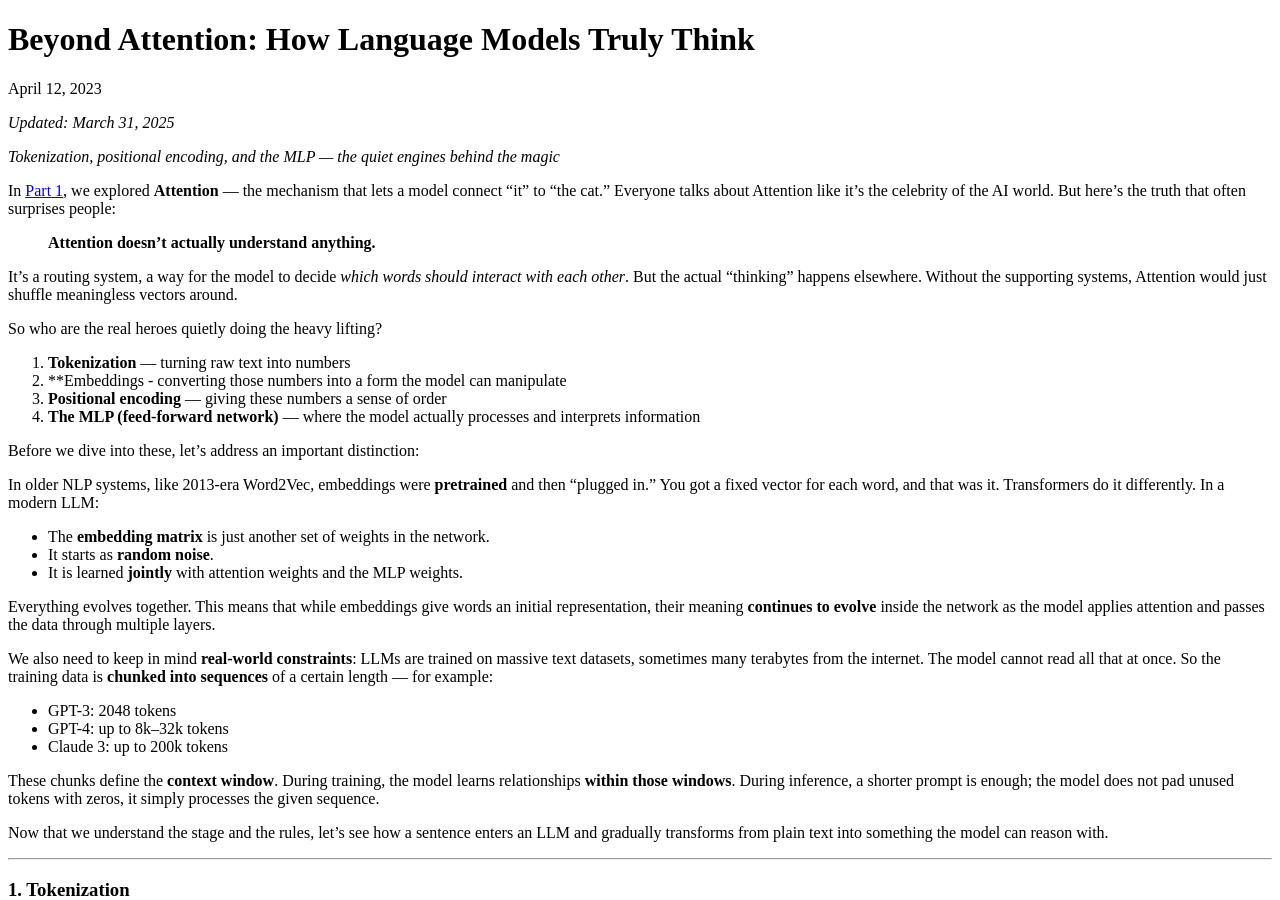
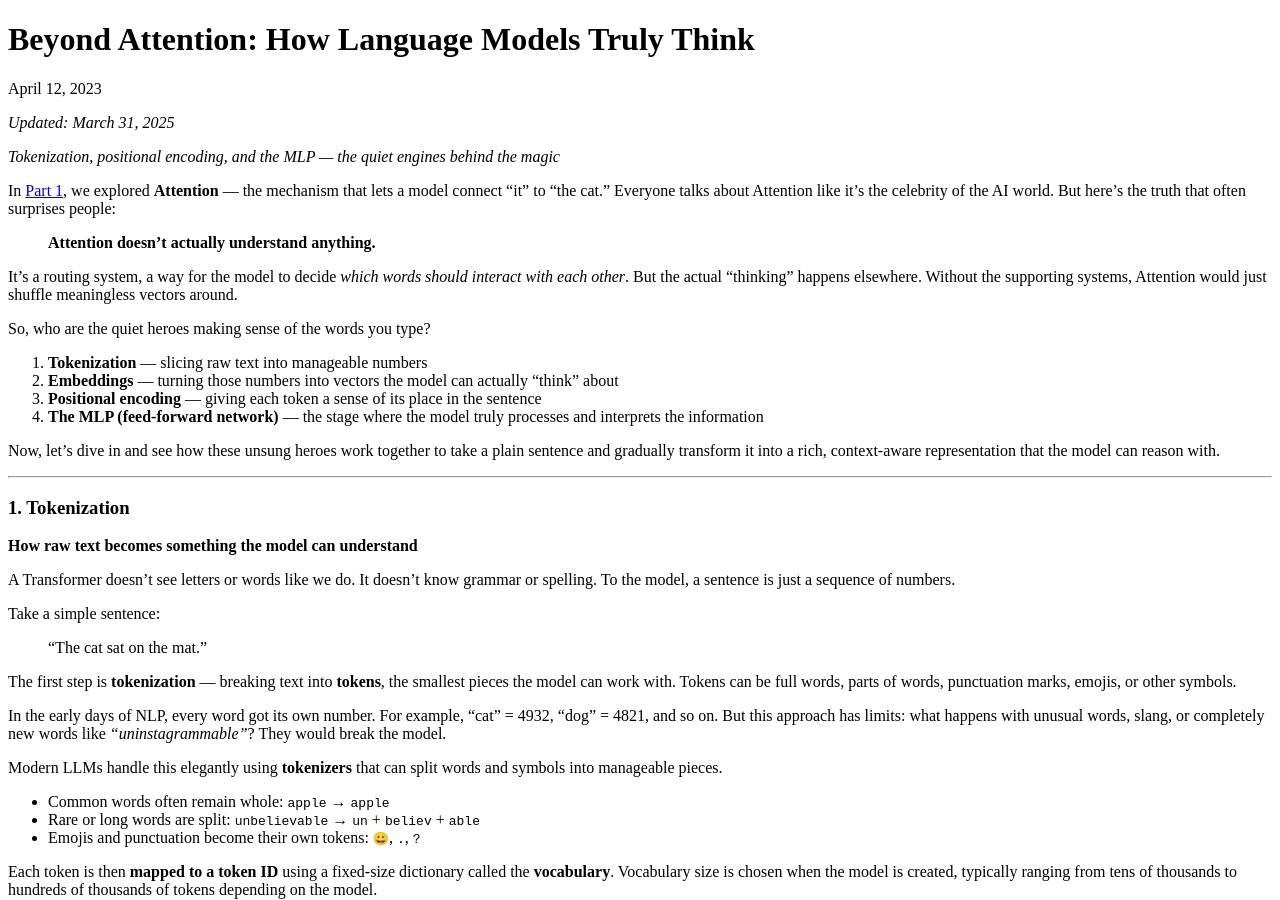
Before and after one commit to vivekvermacse/vivekvermacse.github.io, a Jekyll site: the page built from _posts/2023-04-12-beyond-attention.md, in a window 1280 px wide and 900 px high. Built offline with Jekyll 4.4.1, drawn with Linux system fonts in a browser that asks for light colours.

Commit message:
Update 2023-04-12-beyond-attention.md

```diff
--- a/_posts/2023-04-12-beyond-attention.md
+++ b/_posts/2023-04-12-beyond-attention.md
@@ -17,32 +17,14 @@ In [Part 1](https://medium.com/@vivekverma.cse/from-vectors-to-meaning-inside-th
 
 It’s a routing system, a way for the model to decide *which words should interact with each other*. But the actual “thinking” happens elsewhere. Without the supporting systems, Attention would just shuffle meaningless vectors around.
 
-So who are the real heroes quietly doing the heavy lifting?
+So, who are the quiet heroes making sense of the words you type?
 
-1. **Tokenization** — turning raw text into numbers
-2. **Embeddings - converting those numbers into a form the model can manipulate
-3. **Positional encoding** — giving these numbers a sense of order
-4. **The MLP (feed-forward network)** — where the model actually processes and interprets information
+1. **Tokenization** — slicing raw text into manageable numbers
+2. **Embeddings** — turning those numbers into vectors the model can actually “think” about
+3. **Positional encoding** — giving each token a sense of its place in the sentence
+4. **The MLP (feed-forward network)** — the stage where the model truly processes and interprets the information
 
-Before we dive into these, let’s address an important distinction:
-
-In older NLP systems, like 2013-era Word2Vec, embeddings were **pretrained** and then “plugged in.” You got a fixed vector for each word, and that was it. Transformers do it differently. In a modern LLM:
-
-- The **embedding matrix** is just another set of weights in the network.
-- It starts as **random noise**.
-- It is learned **jointly** with attention weights and the MLP weights.
-
-Everything evolves together. This means that while embeddings give words an initial representation, their meaning **continues to evolve** inside the network as the model applies attention and passes the data through multiple layers.
-
-We also need to keep in mind **real-world constraints**: LLMs are trained on massive text datasets, sometimes many terabytes from the internet. The model cannot read all that at once. So the training data is **chunked into sequences** of a certain length — for example:
-
-- GPT-3: 2048 tokens
-- GPT-4: up to 8k–32k tokens
-- Claude 3: up to 200k tokens
-
-These chunks define the **context window**. During training, the model learns relationships **within those windows**. During inference, a shorter prompt is enough; the model does not pad unused tokens with zeros, it simply processes the given sequence.
-
-Now that we understand the stage and the rules, let’s see how a sentence enters an LLM and gradually transforms from plain text into something the model can reason with.
+Now, let’s dive in and see how these unsung heroes work together to take a plain sentence and gradually transform it into a rich, context-aware representation that the model can reason with.
 
 ---
 
```
